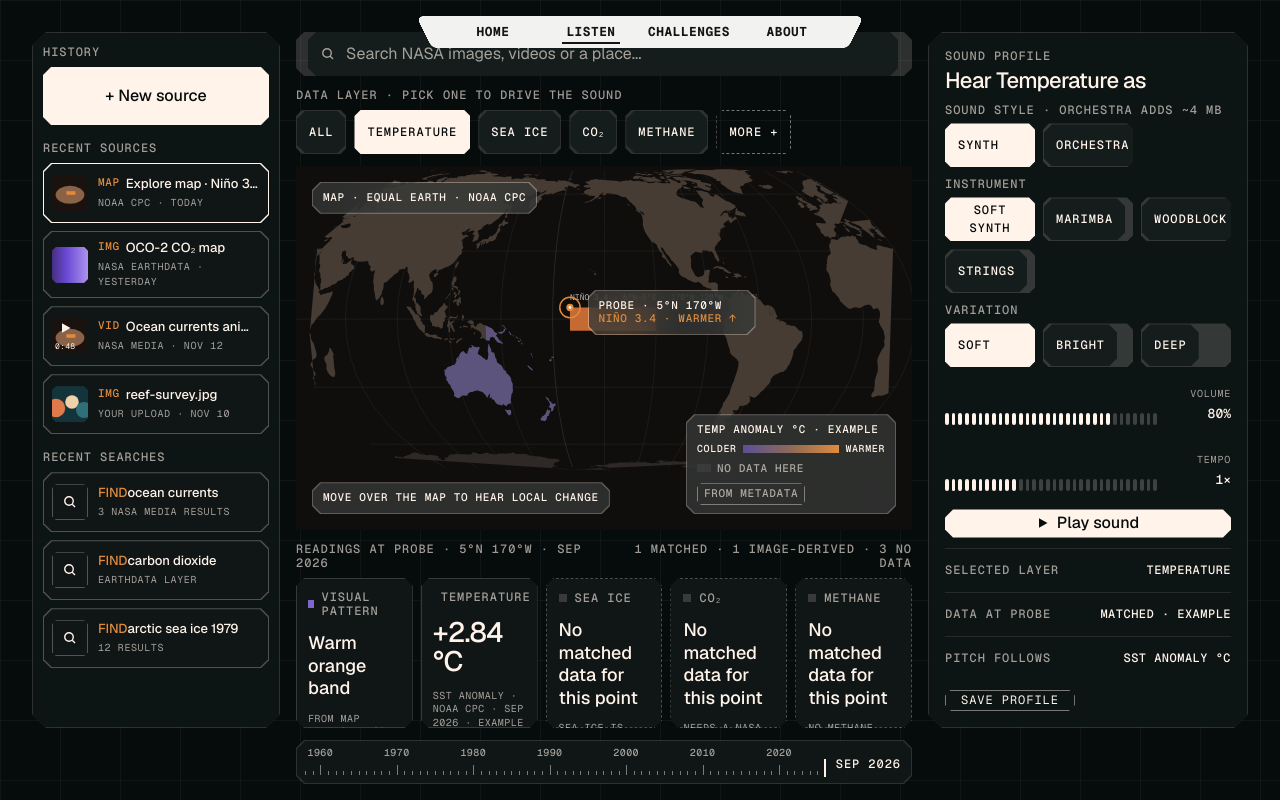
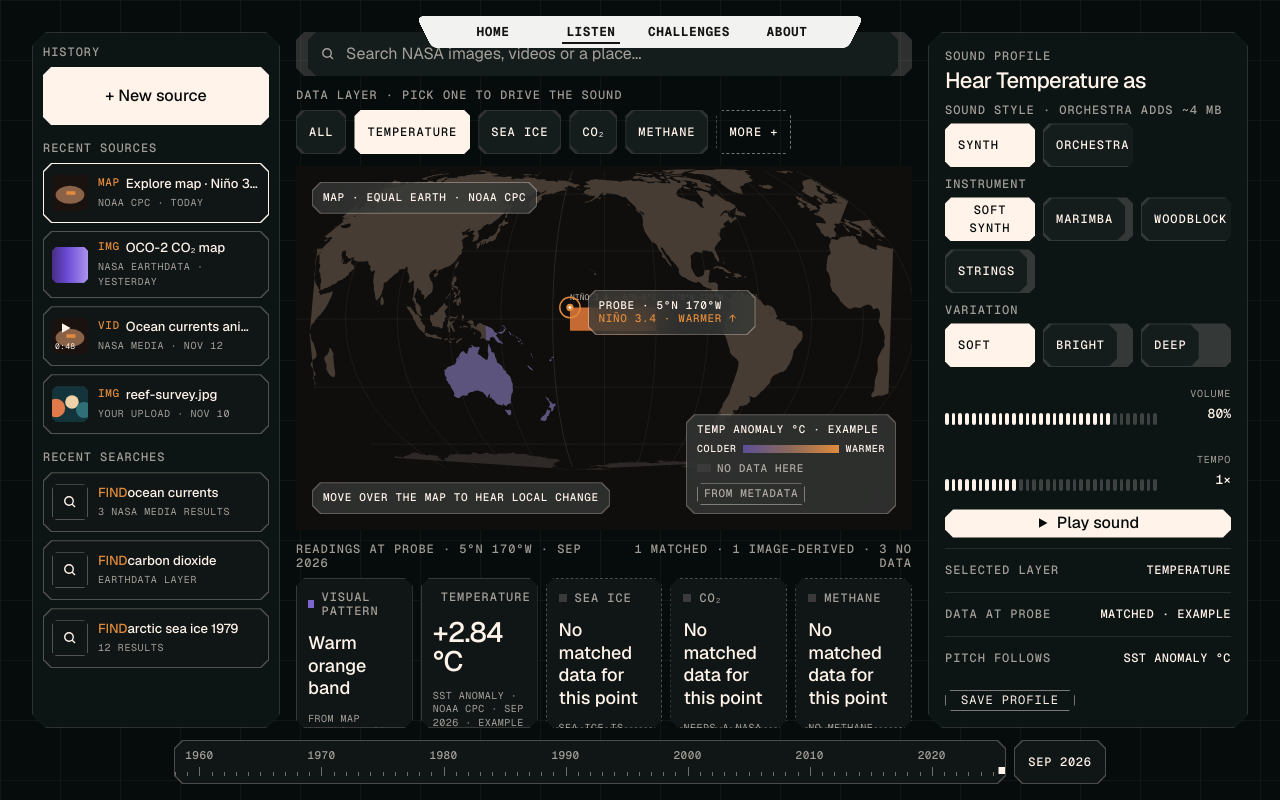
Before and after one commit to acheronx0577/Earth-Juke-Box-Sonifysphere, a Next.js app: page /listen in a window 1280 px wide. Built offline with nearby package versions, Linux system fonts and the light colour scheme.

Commit message:
Rebuild the timeline as a chamfered strip and date box.
The date sits in its own cut box, the playhead ends in a square knob, and the desktop strip is the 932px bar centered under the workspace.

Co-authored-by: AcheronX. <richardhuynh53@gmail.com>

```diff
--- a/src/components/listen/v4/ListenV4.tsx
+++ b/src/components/listen/v4/ListenV4.tsx
@@ -300,7 +300,8 @@ function Timeline({ year, onYear }: { readonly year: number; readonly onYear: (y
     onYear(next);
   };
   return (
-    <div className="lv-timeline lv-cut">
+    <div className="lv-timeline">
+      <div className="lv-timeline-track lv-cut">
         <div className="lv-timeline-face lv-cut">
           <div className="lv-ticks">
             {ticks.map((tick) => {
@@ -308,12 +309,15 @@ function Timeline({ year, onYear }: { readonly year: number; readonly onYear: (y
               const left = `${((tick - YEAR_START) / span) * 100}%`;
               return (
                 <span key={tick} aria-hidden="true">
-                <i style={{ left, height: major ? 10 : 4 }} />
+                  <i style={{ left, height: major ? 9 : 4 }} />
                   {major ? <b style={{ left }}>{tick}</b> : null}
                 </span>
               );
             })}
-          <span className="lv-playhead" style={{ left: `${ratio * 100}%` }} />
+            <span className="lv-playhead" style={{ left: `${ratio * 100}%` }} aria-hidden="true">
+              <i />
+              <b />
+            </span>
             <input
               className="lv-year"
               type="range"
@@ -334,10 +338,11 @@ function Timeline({ year, onYear }: { readonly year: number; readonly onYear: (y
               }}
             />
           </div>
-        <p className="lv-mono lv-date" id={readoutId}>
-          {dateLabel(year)}
+        </div>
+      </div>
+      <p className="lv-date lv-cut" id={readoutId}>
+        <span className="lv-cut">{dateLabel(year)}</span>
       </p>
-      </div>
     </div>
   );
 }
--- a/src/components/listen/v4/listen-v4.css
+++ b/src/components/listen/v4/listen-v4.css
@@ -701,22 +701,30 @@
 }
 
 .lv-timeline {
+  display: flex;
+  align-items: stretch;
+  gap: 8px;
+  height: 44px;
+  min-height: 44px;
+}
+
+.lv-timeline-track {
   --cut: 8px;
+  position: relative;
+  flex: 1;
+  min-width: 0;
   height: 44px;
-  background: var(--lv-line);
   padding: 1px;
+  background: rgba(255, 243, 234, 0.28);
 }
 
 .lv-timeline-face {
   position: relative;
-  display: flex;
-  align-items: flex-end;
   height: 100%;
-  padding: 0 10px 0 8px;
   background: #101616;
 }
 
-.lv-timeline:has(:focus-visible) { background: var(--lv-focus); }
+.lv-timeline-track:has(:focus-visible) { background: var(--lv-focus); }
 
 .lv-ticks {
   position: relative;
@@ -724,20 +732,20 @@
   height: 100%;
 }
 
-.lv-ticks i {
+.lv-ticks > span > i {
   position: absolute;
-  bottom: 8px;
+  bottom: 7px;
   width: 1px;
-  background: rgba(255, 243, 234, 0.45);
+  background: rgba(255, 243, 234, 0.4);
 }
 
-.lv-ticks b {
+.lv-ticks > span > b {
   position: absolute;
-  top: 4px;
+  top: 6px;
   transform: translateX(-50%);
   color: var(--lv-muted);
   font-family: var(--font-geist-mono), monospace;
-  font-size: 10px;
+  font-size: 11px;
   font-weight: 500;
   letter-spacing: 0.04em;
 }
@@ -745,10 +753,27 @@
 .lv-playhead {
   position: absolute;
   bottom: 6px;
-  width: 2px;
-  height: 18px;
+  width: 7px;
+  height: 16px;
+  transform: translateX(-3px);
+}
+
+.lv-playhead i {
+  position: absolute;
+  left: 3px;
+  bottom: 7px;
+  width: 1px;
+  height: 9px;
   background: var(--lv-cream);
-  transform: translateX(-1px);
+}
+
+.lv-playhead b {
+  position: absolute;
+  left: 0;
+  bottom: 0;
+  width: 7px;
+  height: 7px;
+  background: var(--lv-cream);
 }
 
 .lv-year {
@@ -762,10 +787,29 @@
 }
 
 .lv-date {
-  width: 76px;
-  margin: 0 0 12px;
-  text-align: right;
+  --cut: 8px;
+  display: flex;
+  align-items: center;
+  justify-content: center;
+  width: 92px;
+  flex: none;
+  margin: 0;
+  padding: 1px;
+  background: rgba(255, 243, 234, 0.28);
   color: var(--lv-cream);
+  font-family: var(--font-geist-mono), monospace;
+  font-size: 12px;
+  font-weight: 500;
+  letter-spacing: 0.06em;
+}
+
+.lv-date > span {
+  display: flex;
+  align-items: center;
+  justify-content: center;
+  width: 100%;
+  height: 100%;
+  background: #101616;
 }
 
 .lv-results {
@@ -838,7 +882,7 @@
     display: flex;
     flex-direction: column;
     gap: 16px;
-    padding: 16px 16px 110px;
+    padding: 16px 16px 94px;
   }
 
   .lv-history { display: none; }
@@ -1020,7 +1064,12 @@
     gap: 12px;
   }
   .lv-sound { grid-column: 3; grid-row: 1; min-height: 0; }
-  .lv-timeline { grid-column: 2; grid-row: 2; }
+  .lv-timeline {
+    grid-column: 1 / -1;
+    grid-row: 2;
+    justify-self: center;
+    width: min(932px, 100%);
+  }
   .lv-stage { height: 100%; }
   .lv-cards { height: 150px; }
   .lv-card { height: 150px; }
@@ -1032,7 +1081,7 @@
     grid-template-columns: 288px minmax(0, 1fr) 360px;
     row-gap: 28px;
   }
-  .lv-timeline { justify-self: center; width: min(932px, 100%); }
+  .lv-timeline { width: 932px; }
 }
 
 @media (prefers-reduced-motion: reduce) {
```
Lines whose indentation alone changed are shown as unchanged.
